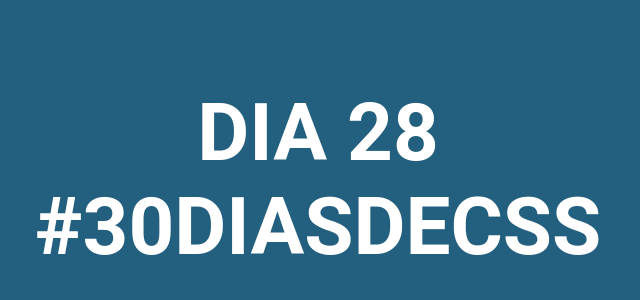
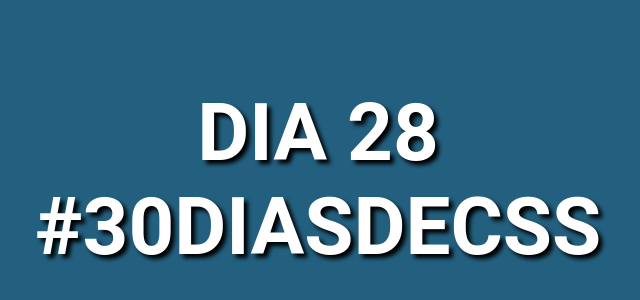
Before and after one commit to AntonyRafael/30diascss, a plain HTML site: page dia-028/index.html in a window 1280 px wide. Shown: the part 220-520 px from the top of the page, without its empty margins (322-962 px from the left). Drawn offline with Linux system fonts and the light colour scheme.

Commit message:
dia 28 text-shadow

```diff
--- a/dia-028/style.css
+++ b/dia-028/style.css
@@ -24,6 +24,7 @@ body {
   text-transform: uppercase;
   margin: 0;
   font-size: 5em;
+  text-shadow: 4px 4px 4px black;
 }
 
 @keyframes mudaBG {
```
